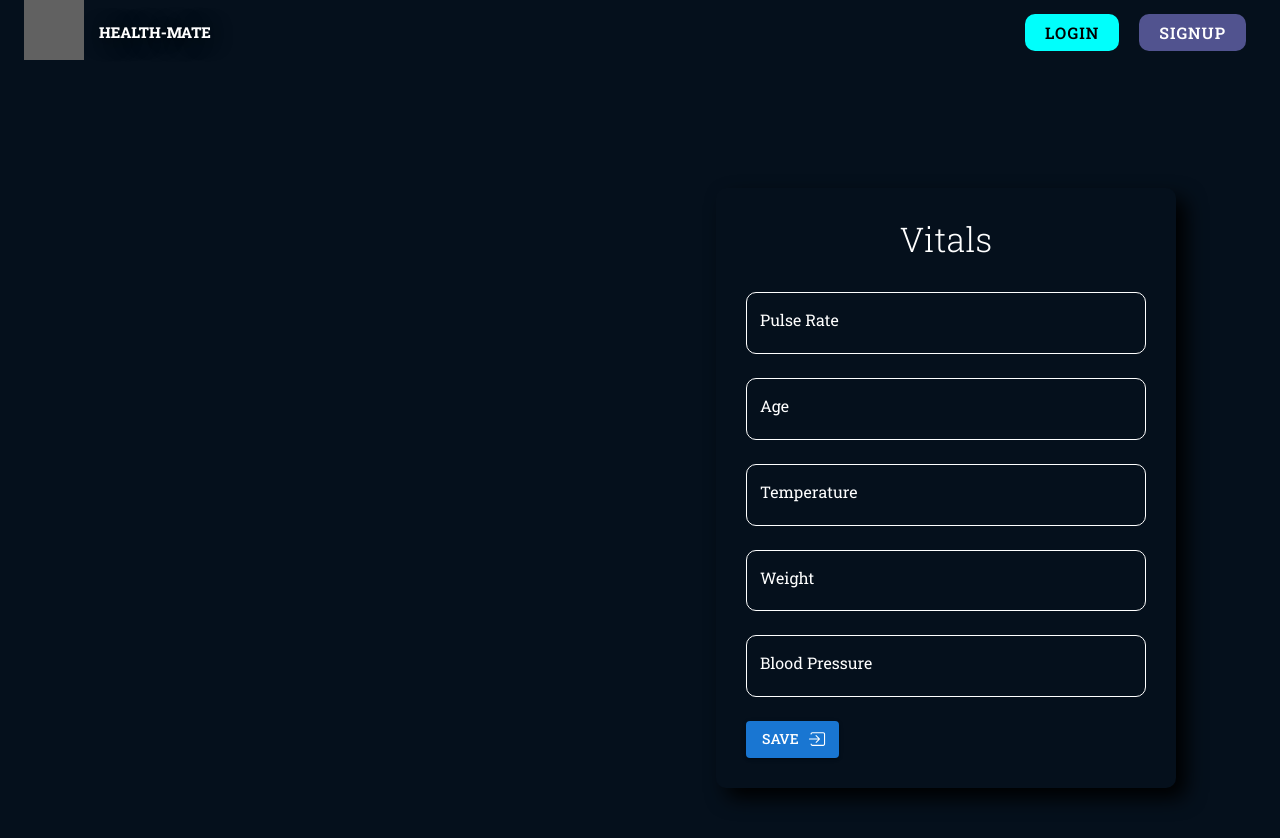
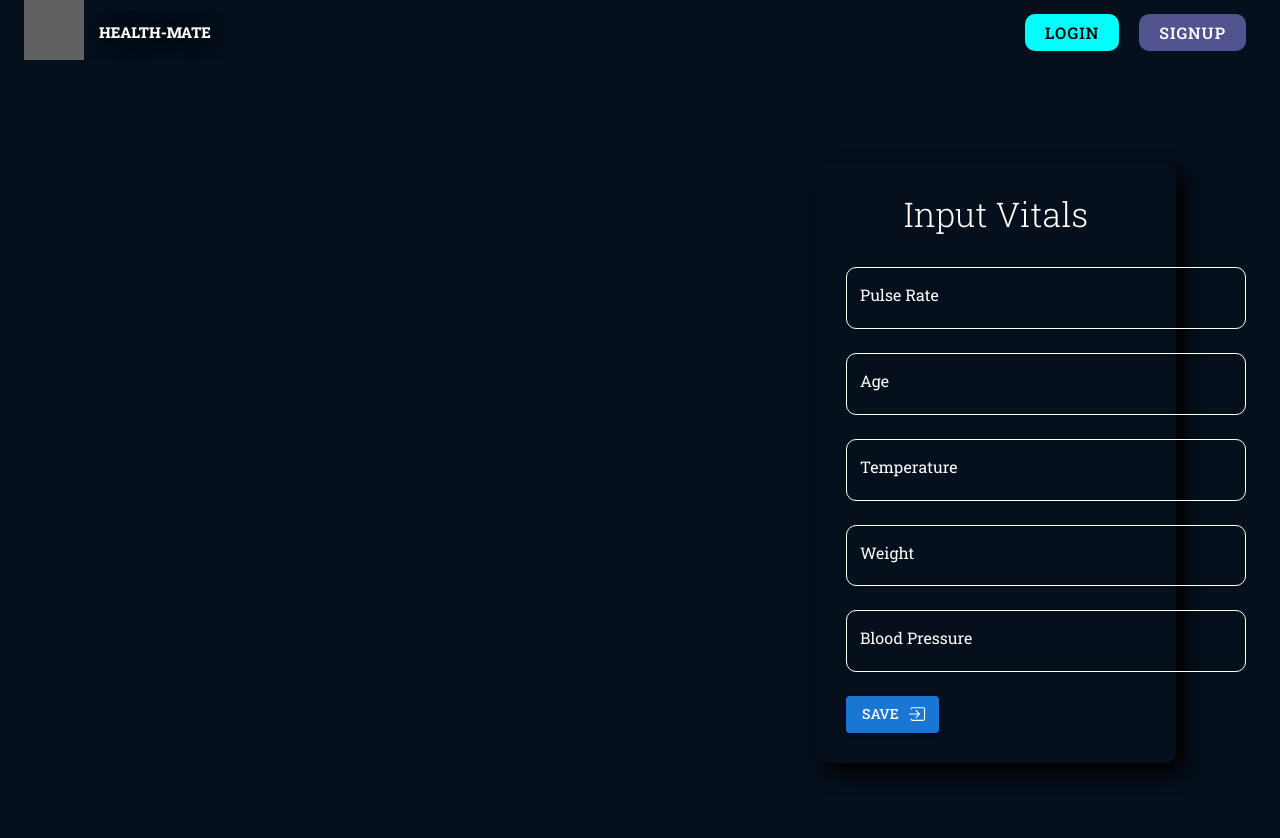
Before and after one commit to mehreen019/Healthmate, a React (Vite) app in the folder frontend/: page /dashboard in a window 1280 px wide. Shown: the top 838 px of the page. Built offline with nearby package versions, Linux system fonts and the light colour scheme; no server answers; grey boxes are pictures that could not be loaded.

Commit message:
aligned items

```diff
--- a/frontend/src/pages/Dashboard.tsx
+++ b/frontend/src/pages/Dashboard.tsx
@@ -51,12 +51,13 @@ const Dashboard = () => {
 
   return (
     <Box width="90%" height="100vh" display="flex" justifyContent="space-between" alignItems="center" p={3}>
-      <Box flex={1}>
+      <Box flex={1} marginTop="-150px" marginLeft="20px" >
         {storedData && (
           <Grid container spacing={2}>
             <Grid item xs={12}>
               <Typography variant="h2" sx={{
-                padding :"30px", my : "auto", mx:"auto",
+                padding :"30px",
+                marginTop :"-50px"
               }}>Today's Personal Health Dashboard</Typography>
             </Grid>
             <Grid item xs={4}>
@@ -92,10 +93,10 @@ const Dashboard = () => {
           </Grid>
         )}
       </Box>
-      <Box justifyContent="flex-end" alignItems="flex-end" width="400px" padding="30px" boxShadow="10px 10px 20px #000" borderRadius="10px" border="none">
+      <Box justifyContent="flex-end" alignItems="flex-end" width="300px" padding="30px" boxShadow="10px 10px 20px #000" borderRadius="10px" border="none" marginTop="-50px">
         <form onSubmit={handleSubmit}>
           <Typography variant="h4" textAlign="center" fontWeight={200} mb={2}>
-            Vitals
+            Input Vitals
           </Typography>
           <CustomizedInput type="text" name="pulseRate" label="Pulse Rate" />
           <CustomizedInput type="text" name="age" label="Age" />
```
